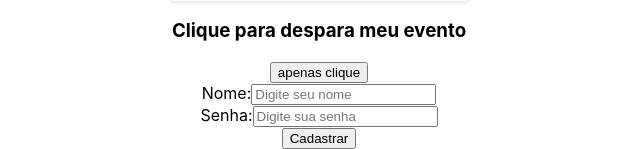
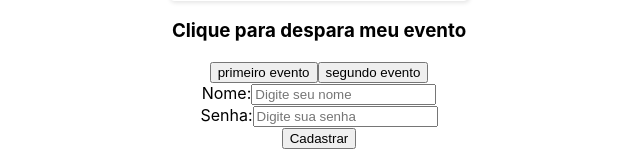
Before and after one commit to Gabrielfernandes7/Learning-ReactJS, a React (Create React App) app: page / in a window 1280 px wide. Shown: the part 782-931 px from the top of the page, without its empty margins (321-961 px from the left). Built offline with nearby package versions, Linux system fonts and the light colour scheme.

Commit message:
event for props

```diff
--- a/src/components/Evento.js
+++ b/src/components/Evento.js
@@ -1,17 +1,30 @@
 import PropType from "prop-types";
+import Button from "./evento/Button";
 
-function Evento({ numero }) {
+function Evento() {
     function meuEvento() {
-        console.log("Olá mundo");
-        alert(`${numero}`);
+        console.log("ativando o primeiro evento");
     }
+
+    function meuSegundoEvento() {
+        console.log("ativando o segundo evento");
+    }
+
     return (
         <div>
             <h3>
                 Clique para despara meu evento
             </h3>
 
-            <button onClick={meuEvento}>apenas clique</button>
+            <Button
+                event={meuEvento}
+                text="primeiro evento"
+            />
+
+            <Button
+                event={meuSegundoEvento}
+                text="segundo evento"
+            />
         </div>
     );
 }
--- a/src/components/Formulario.js
+++ b/src/components/Formulario.js
@@ -6,13 +6,13 @@ function Formulario() {
             Mesmo após o cadastro e mesmo depois de clicar no botão
             o que está escrito no nosso input continua por lá
         */
-       console.log(name)
+        console.log(`${name} : ${password}`)
         event.preventDefault();
         console.log("Cadastrou usuário")
     }
 
-    const [name, setName] = useState("");
-    const [password, setpassword] = useState("")
+    const [name, setName] = useState();
+    const [password, setpassword] = useState();
 
     return (
         <div>
@@ -25,7 +25,6 @@ function Formulario() {
                         name="name"
                         placeholder="Digite seu nome"
                         onChange={(e) => setName(e.target.value)}
-                        value={name}
                     />
                 </div>
 
@@ -36,6 +35,7 @@ function Formulario() {
                         id="password"
                         name="password"
                         placeholder="Digite sua senha"
+                        onChange={(e) => setpassword(e.target.value)}
                     />
                 </div>
 
--- /dev/null
+++ b/src/components/evento/Button.js
@@ -0,0 +1,9 @@
+function Button(props) {
+    return (
+        <button onClick={props.event}>
+            {props.text}
+        </button>
+    );
+}
+
+export default Button;
```
